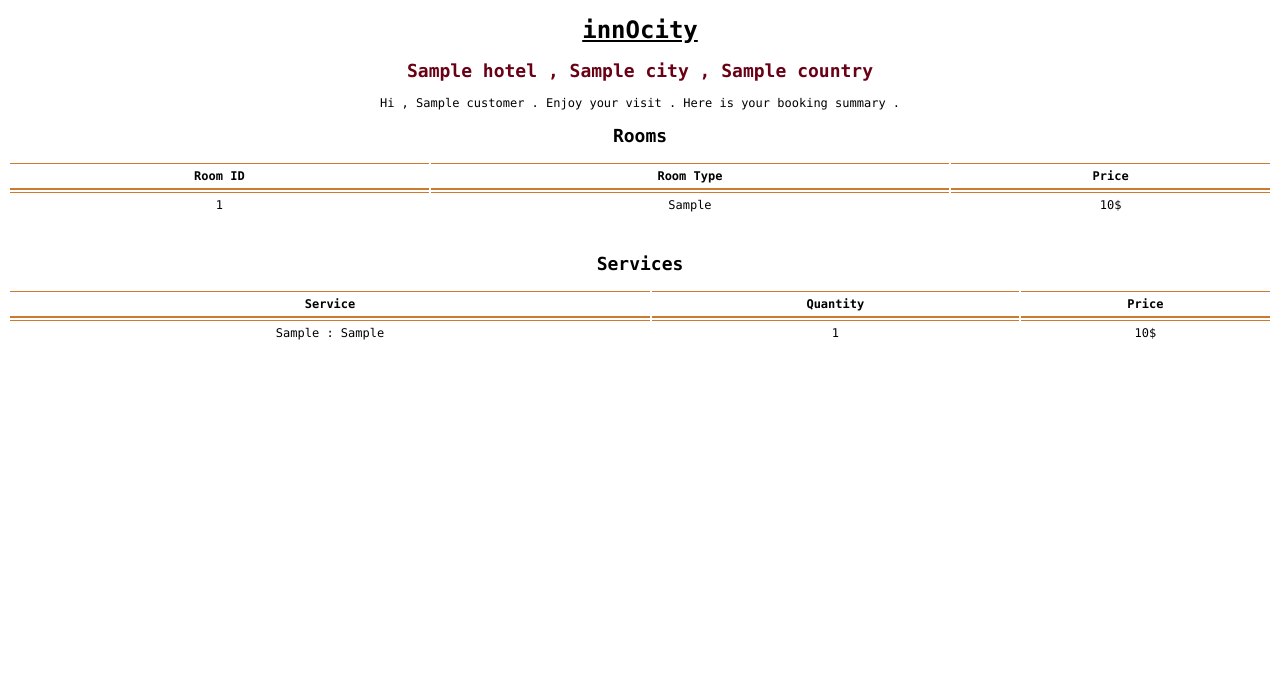
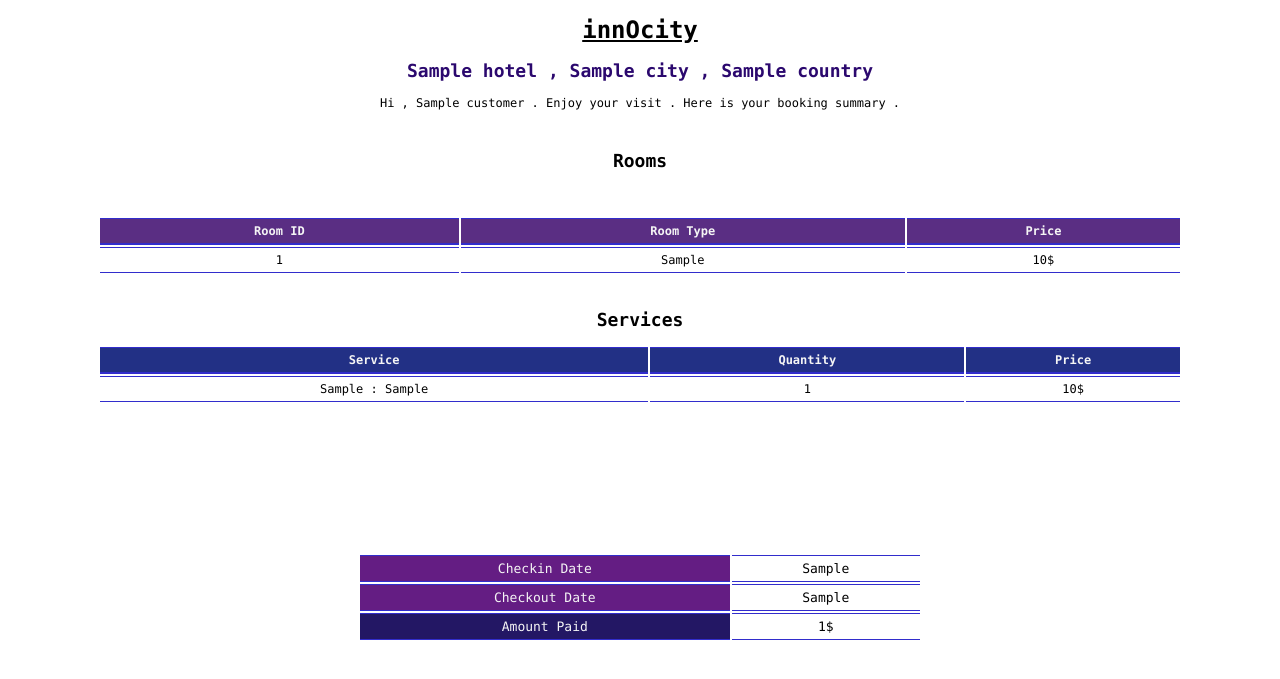
Before and after one commit to zarif98sjs/innOcity, a Django app: template hotel/templates/hotel/testPDF.html in a window 1280 px wide. Shown: the top 679 px of the page. Run offline with Django 3.2, Linux system fonts and the light colour scheme; the template is opened without the code that fills it: most values are stand-ins (such as "Sample title", 1, 10 or a date in 2020).

Commit message:
booking pdf update

```diff
--- a/hotel/templates/hotel/testPDF.html
+++ b/hotel/templates/hotel/testPDF.html
@@ -4,13 +4,12 @@
     <meta charset="utf-8">
     <title>innOcity Booking Confirmation</title>
     <style type="text/css">
+
         body{
             font-family: Consolas, sans-serif;
-            font-size: 12px
-        }
-        @page {
-            size: A4;
-            margin: 1cm;
+            font-size: 12px;
+        {#border: 5px solid #79269d;#}
+        {#padding: 70px;#}
         }
 
         .table {
@@ -24,17 +23,18 @@
         .table td {
             padding: 5px;
             vertical-align: top;
-            border-top: 1px solid #cc7a2d;
+            border-top: 1px solid #322dcc;
+            border-bottom: 1px solid #322dcc;
             text-align: center;
         }
 
         .table thead th {
             vertical-align: bottom;
-            border-bottom: 2px solid #cc7a2d;
+            border-bottom: 2px solid #322dcc;
         }
 
         .table tbody + tbody {
-            border-top: 2px solid #cc7a2d;
+            border-top: 2px solid #322dcc;
         }
 
         .table .table {
@@ -68,13 +68,13 @@
             <h1 align="center"> <u> innOcity </u> </h1>
         </div>
 
-        <h2  align="center" style="color: #690015;"> {{ hotel.name }} , {{ hotel.city }} , {{ hotel.country }} </h2>
+        <h2  align="center" style="color: #2b086e;"> {{ hotel.name }} , {{ hotel.city }} , {{ hotel.country }} </h2>
         <p align="center" > Hi , {{ customer.name }} . Enjoy your visit . Here is your booking summary . </p>
 
-        <h2 align="center">  Rooms  </h2>
-        <table class="table">
+        <h2 align="center" style="padding-top: 25px;">  Rooms  </h2>
+        <table class="table" style="padding-left: 90px;padding-right: 90px;padding-top: 30px;">
             <thead>
-            <tr>
+            <tr style="background-color: #5a2e83;color: whitesmoke">
                 <th>Room ID</th>
                 <th>Room Type</th>
                 <th>Price</th>
@@ -95,11 +95,10 @@
 
         &nbsp;
 
-        &nbsp;
         <h2 align="center">  Services  </h2>
-        <table class="table">
+        <table class="table" style="padding-left: 90px;padding-right: 90px;padding-bottom: 50px;">
             <thead>
-            <tr>
+            <tr style="background-color: #223085;color: whitesmoke">
                 <th>Service</th>
                 <th>Quantity</th>
                 <th>Price</th>
@@ -118,6 +117,17 @@
             </tbody>
         </table>
 
+            &nbsp;
+
+        <h2 align="center" style="padding-top: 50px;"> </h2>
+        <table class="table" style="padding-left: 350px;padding-right: 350px;border:3px;">
+            <tbody>
+            <tr style="font-size: 13px;"><td style="background-color: #641d83;color: whitesmoke">Checkin Date  </td> <td>{{ checkin_input }}</td></tr>
+            <tr style="font-size: 13px;"><td style="background-color: #641d83;color: whitesmoke">Checkout Date  </td> <td>{{ checkout_input }}</td></tr>
+            <tr style="font-size: 13px;"><td style="background-color: #231764;color: whitesmoke">Amount Paid  </td> <td>{{ total_cost }}$</td></tr>
+            </tbody>
+        </table>
+
         &nbsp;
 
     </div>
--- a/login/templates/login/index.html
+++ b/login/templates/login/index.html
@@ -40,15 +40,15 @@
 
                 <!-- Modal content-->
                 <div class="modal-content">
-                    <div class="modal-header">
+                    <div class="modal-header" style="background-color: #7729a5;color: whitesmoke">
 
                         <h4 class="modal-title">innOcity</h4>
 
                     </div>
                     <div class="modal-body">
-                        <p>{{ message }}</p>
+                        <p style="text-align: center">{{ message }}</p>
                     </div>
-                    <div class="modal-footer">
+                    <div class="modal-footer" >
                         <button type="button" class="btn btn-default" data-dismiss="modal" onclick = "$('.modal').removeClass('show').addClass('fade');">Close</button>
                     </div>
                 </div>
--- a/login/views.py
+++ b/login/views.py
@@ -51,8 +51,6 @@ def random_ratings():
                 cur.execute("INSERT INTO RESERVATION_SERVICE VALUES(%s, %s, %s)", [all_rs[i], ss, qq])
                 connection.commit()
 
-
-
 def user_login(request):
 
     v1 = request.POST.get('username')
```
Also changed, not shown: hotel/views.py (+24 -24 lines), home/static/home/images/header.jpg (added).
